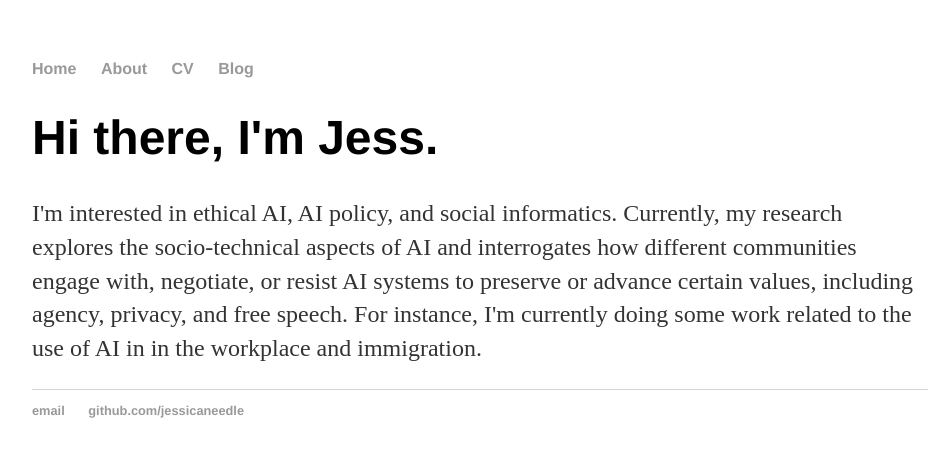
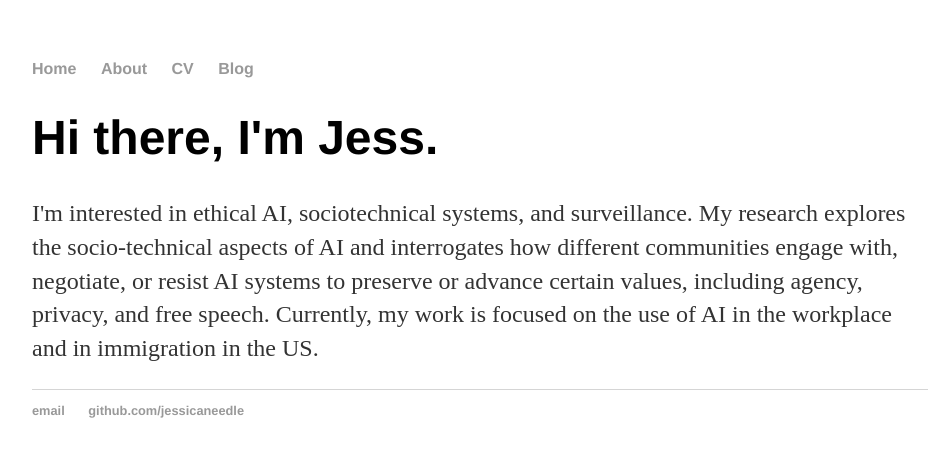
Before and after one commit to jessicaneedle/jessicaneedle.github.io, a Jekyll site: the page built from index.html, in a window 1280 px wide. Shown: the top 457 px of the page, without its empty margins (160-1104 px from the left). Built offline with Jekyll 4.4.1, drawn with Linux system fonts in a browser that asks for light colours.

Commit message:
Update index.html
edit blurb

```diff
--- a/index.html
+++ b/index.html
@@ -4,8 +4,8 @@ title: Jessica Needle
 ---
 <div class="blurb">
 	<h1>Hi there, I'm Jess.</h1>
-	<p>I'm interested in ethical AI, AI policy, and social informatics. Currently, my research explores the
+	<p>I'm interested in ethical AI, sociotechnical systems, and surveillance. My research explores the
 	socio-technical aspects of AI and interrogates how different communities engage with, negotiate, or resist
-	AI systems to preserve or advance certain values, including agency, privacy, and free speech. For instance,
-	I'm currently doing some work related to the use of AI in in the workplace and immigration.</p>
+	AI systems to preserve or advance certain values, including agency, privacy, and free speech. Currently, my
+	work is focused on the use of AI in the workplace and in immigration in the US.</p>
 </div><!-- /.blurb -->
```
